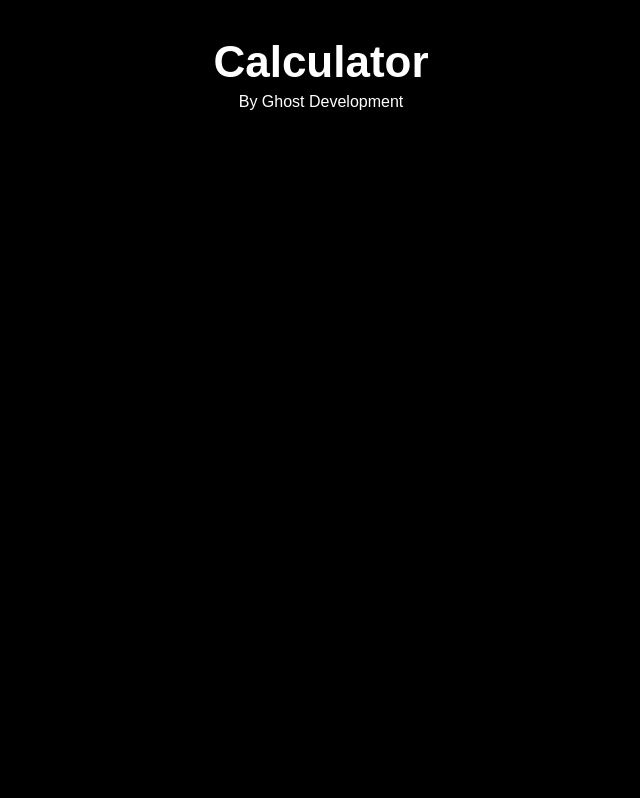
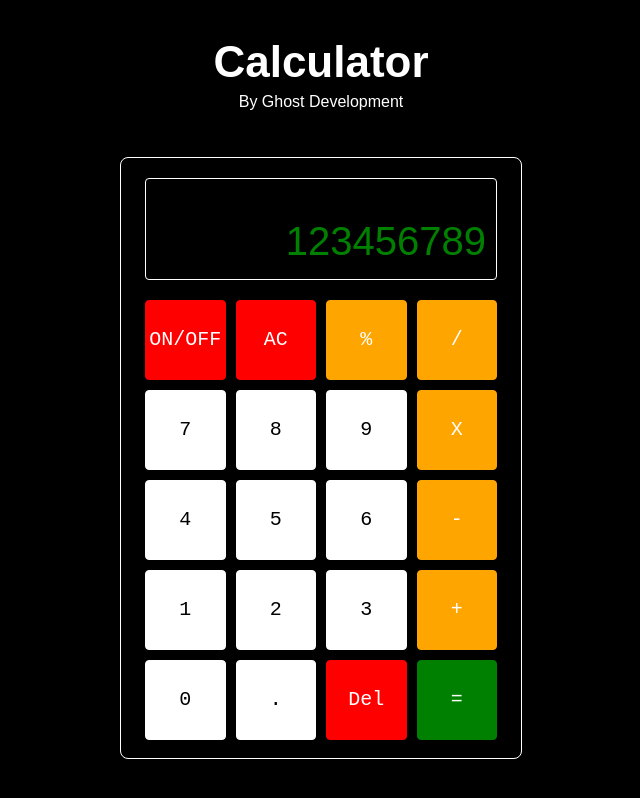
Before and after one commit to Ghost-Developmentx/calculator, a plain HTML site: page idex.html in a window 1280 px wide. Shown: the whole page, without its empty margins (319-959 px from the left). Drawn offline with Linux system fonts and the light colour scheme; a web font is replaced by a local one.

Commit message:
Add basic UI for calculator

```diff
--- a/idex.html
+++ b/idex.html
@@ -1,12 +1,15 @@
 <!doctype html>
 <html lang="en">
 <head>
-    <meta charset="UTF-8" />
+    <meta charset="UTF-8"/>
     <title>Calculator By Ghost Development</title>
-    <link rel="stylesheet" href="styles.css" />
-    <link rel="preconnect" href="https://fonts.googleapis.com">
-    <link rel="preconnect" href="https://fonts.gstatic.com" crossorigin>
-    <link href="https://fonts.googleapis.com/css2?family=Doto:wght@100..900&display=swap" rel="stylesheet">
+    <link rel="stylesheet" href="styles.css"/>
+    <link rel="preconnect" href="https://fonts.googleapis.com"/>
+    <link rel="preconnect" href="https://fonts.gstatic.com" crossorigin/>
+    <link
+            href="https://fonts.googleapis.com/css2?family=Doto:wght@100..900&display=swap"
+            rel="stylesheet"
+    />
 </head>
 <body>
 <div class="title">
@@ -15,5 +18,42 @@
 <div class="author">
     <p>By Ghost Development</p>
 </div>
+<div class="calculator">
+    <div class="display">
+        <p>123456789</p>
+    </div>
+    <div class="buttons">
+        <div class="firstRowButtons">
+            <div class="calcButton" id="power">ON/OFF</div>
+            <div class="calcButton" id="clear">AC</div>
+            <div class="calcButton" id="remainder">%</div>
+            <div class="calcButton" id="divide">/</div>
+        </div>
+        <div class="secondRowButtons">
+            <div class="calcButton" id="seven">7</div>
+            <div class="calcButton" id="eight">8</div>
+            <div class="calcButton" id="nine">9</div>
+            <div class="calcButton" id="multiply">X</div>
+        </div>
+        <div class="thirdRowButtons">
+            <div class="calcButton" id="four">4</div>
+            <div class="calcButton" id="5">5</div>
+            <div class="calcButton" id="6">6</div>
+            <div class="calcButton" id="subtract">-</div>
+        </div>
+        <div class="fourthRowButtons">
+            <div class="calcButton" id="one">1</div>
+            <div class="calcButton" id="two">2</div>
+            <div class="calcButton" id="three">3</div>
+            <div class="calcButton" id="add">+</div>
+        </div>
+        <div class="fifthRowButtons">
+            <div class="calcButton" id="zero">0</div>
+            <div class="calcButton" id="decimal">.</div>
+            <div class="calcButton" id="delete">Del</div>
+            <div class="calcButton" id="equals">=</div>
+        </div>
+    </div>
+</div>
 </body>
 </html>
--- a/styles.css
+++ b/styles.css
@@ -18,3 +18,88 @@ body {
     font-family: "Doto", sans-serif;
     font-size: 16px;
 }
+
+.calculator {
+    display: flex;
+    flex-direction: column;
+    justify-content: flex-start;
+    border: white 1px solid;
+    border-radius: 8px;
+    width: 400px;
+    height: 600px;
+    margin: 30px auto;
+}
+
+.display {
+    display: flex;
+    justify-content: flex-end;
+    border: white 1px solid;
+    border-radius: 4px;
+    width: 350px;
+    height: 100px;
+    margin: 20px auto;
+    padding: 0;
+}
+
+.display p {
+    color: green;
+    font-size: 40px;
+    margin-right: 10px;
+    font-family: "Doto", sans-serif;
+}
+
+.buttons {
+    padding: 0 24px;
+}
+
+.firstRowButtons, .secondRowButtons, .thirdRowButtons, .fourthRowButtons, .fifthRowButtons {
+    display: flex;
+    justify-content: space-around;
+    color: black;
+    width: 100%;
+    font-size: 20px;
+    margin: 0 auto;
+    gap: 10px;
+}
+
+.secondRowButtons, .thirdRowButtons, .fourthRowButtons, .fifthRowButtons {
+    margin-top: 10px;
+}
+
+.calcButton {
+    display: flex;
+    background-color: white;
+    justify-content: center;
+    align-items: center;
+    border: white 1px solid;
+    border-radius: 4px;
+    height: 78px;
+    text-align: center;
+    cursor: pointer;
+    flex: 1;
+    font-family: monospace, sans-serif;
+}
+
+.calcButton:hover {
+    background-color: #d9d9d9;
+
+    box-shadow: 0 6px 8px rgba(255, 255, 255, 0.25);
+}
+
+#equals {
+    background-color: green;
+    color: white;
+    border: green 1px solid;
+}
+
+#power, #clear, #delete {
+    background-color: red;
+    color: white;
+    border: red 1px solid;
+}
+
+#remainder, #divide, #multiply, #subtract, #add {
+    background-color: orange;
+    color: white;
+    border: orange 1px solid;
+}
```
Lines whose indentation alone changed are shown as unchanged.
